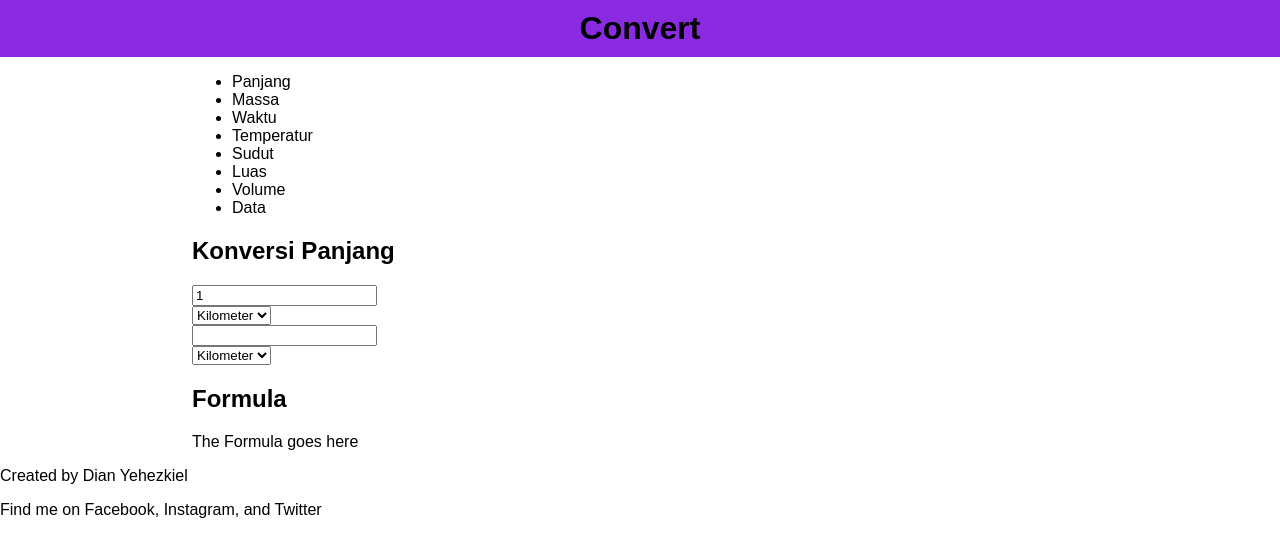
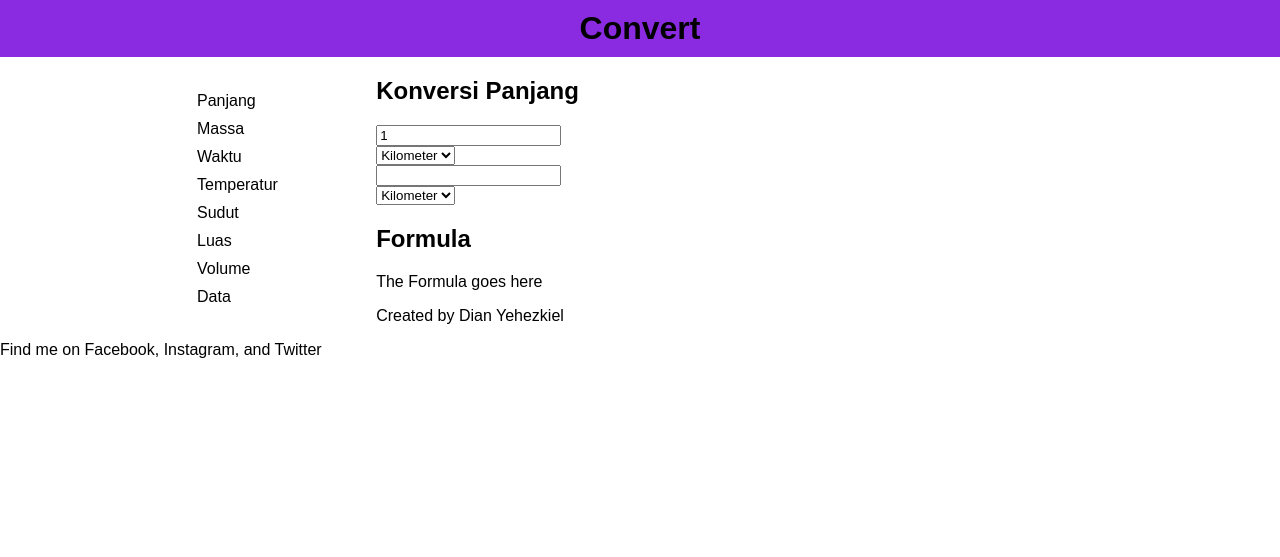
Before and after one commit to dianyehezkiel/Convert-Web-App, a PHP site: page / in a window 1280 px wide. Shown: the top 557 px of the page. Run offline with PHP 8.4, Linux system fonts and the light colour scheme.

Commit message:
Update style.css
change main margin to 10px and adding style for nav element

```diff
--- a/assets/style.css
+++ b/assets/style.css
@@ -22,5 +22,23 @@ header h1 {
 
 main {
     max-width: 70%;
-    margin: 0 auto;
+    margin: 10px auto;
 }
+
+nav {
+    width: 20%;
+    margin: 0 5px 0 0;
+    padding: 10px 0;
+    float: left;
+}
+
+nav ul {
+    margin: 0;
+    padding: 0;
+}
+
+nav li {
+    list-style-type: none;
+    margin: 0;
+    padding: 5px;
+}
```
